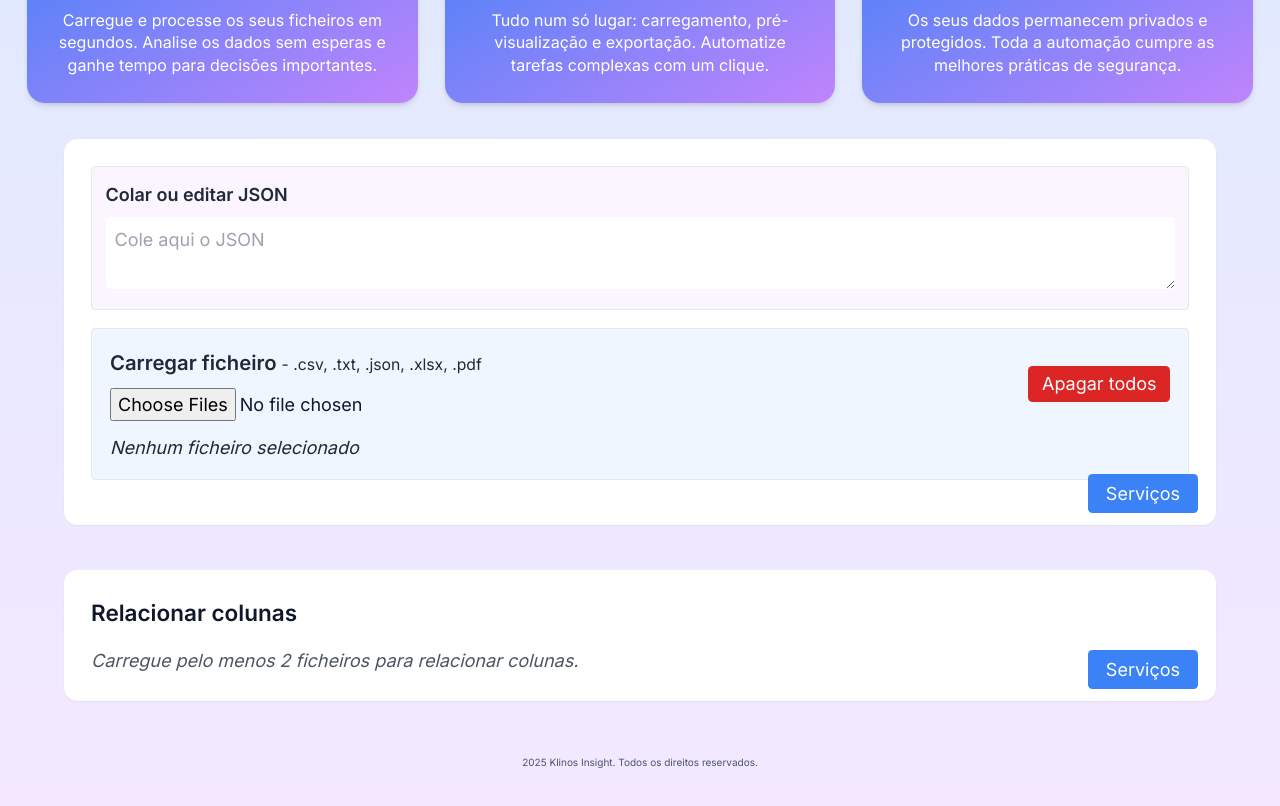
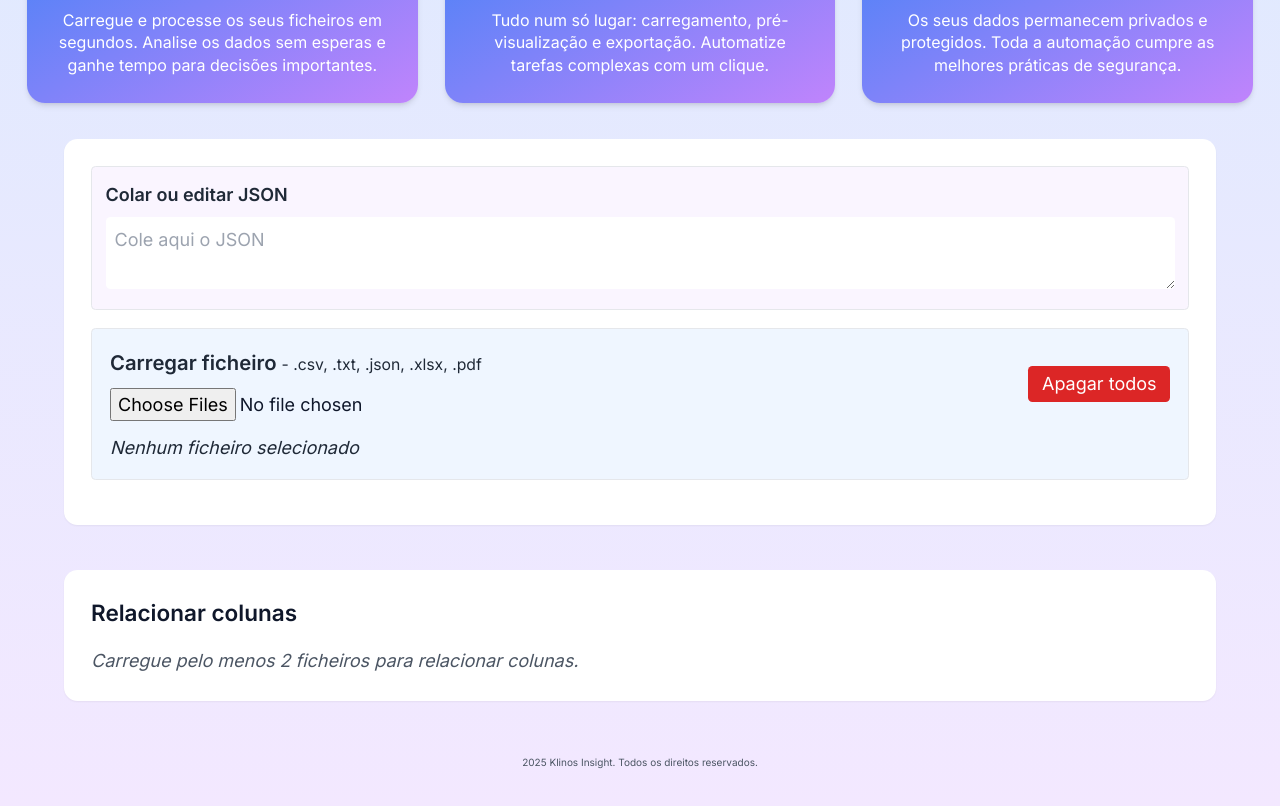
Before and after one commit to klinos3/klinos-App, a React (Create React App) app: page / in a window 1280 px wide. Shown: the part 320-1126 px from the top of the page. Built offline with nearby package versions, Linux system fonts and the light colour scheme.

Commit message:
update layout estetica

```diff
--- a/src/App.jsx
+++ b/src/App.jsx
@@ -128,7 +128,6 @@ export default function App() {
         </nav>
       </div>
 
-
       {/* Nome + frase */}
       <header className="text-center my-4">
         <a
@@ -159,9 +158,7 @@ export default function App() {
       </section>
 
       {/* Área principal: pré-visualizar */}
-      <section className="bg-white p-6 rounded-xl max-w-5xl mx-auto mb-10 shadow-sm relative">
-        {/* JSON / Upload */}
-        {/* Mantém todo o código existente */}
+      <section className="bg-white p-6 rounded-xl max-w-5xl mx-auto mb-10 shadow-sm">
         {/* Colar/editar JSON */}
         <div className="p-3 border rounded mb-4 bg-purple-50">
           <label className="text-gray-800 font-semibold">Colar ou editar JSON</label>
@@ -205,12 +202,13 @@ export default function App() {
             <p className="text-gray-800 italic mt-3">Nenhum ficheiro selecionado</p>
           )}
         </div>
+
         {/* Lista de ficheiros */}
         {filesData.map((f, index) => (
-  <div key={f.name + index} className="mb-4 border rounded bg-white shadow-sm relative">
+          <div key={f.name + index} className="mb-4 border rounded bg-white shadow-sm">
             <div className="flex justify-between items-center px-3 py-2 border-b">
               <p className="font-semibold text-gray-800">
-        Ficheiro {index + 1}: {f.name} — {f.headers.length} colunas, {f.rows.length} linhas
+                {index + 1}. {f.name} — {f.headers.length} colunas, {f.rows.length} linhas
               </p>
               <button
                 onClick={() => removeFile(f.name)}
@@ -248,8 +246,9 @@ export default function App() {
           </div>
         ))}
 
-        {/* Botão Serviços no fundo direito do retângulo */}
-        <div className="absolute bottom-4 right-4">
+        {/* Botão Serviços final da seção de pré-visualização */}
+        {filesData.length > 0 && (
+          <div className="flex justify-end mt-4">
             <a
               href="/servicos"
               className="bg-blue-500 text-white rounded px-4 py-2 hover:bg-blue-600 transition"
@@ -257,10 +256,11 @@ export default function App() {
               Serviços
             </a>
           </div>
+        )}
       </section>
 
       {/* Relacionar colunas */}
-      <section className="bg-white p-6 rounded-xl max-w-5xl mx-auto mb-10 shadow-sm relative">
+      <section className="bg-white p-6 rounded-xl max-w-5xl mx-auto mb-10 shadow-sm">
         <h3 className="text-xl font-semibold mb-4">Relacionar colunas</h3>
         {filesData.length > 1 ? (
           filesData.map((file) => (
@@ -283,16 +283,24 @@ export default function App() {
             Carregue pelo menos 2 ficheiros para relacionar colunas.
           </p>
         )}
-        {/* Mostrar relações em estilo SQL */}
+
+        {/* Mostrar relações de colunas */}
         {Object.keys(relations).length > 0 && (
           <div className="mt-4 p-3 bg-gray-50 rounded border">
             <h4 className="font-semibold mb-2">Colunas relacionadas (simulação SQL):</h4>
-    <pre className="text-sm">{JSON.stringify(relations, null, 2)}</pre>
+            <ul className="text-sm">
+              {Object.entries(relations).map(([file, col], idx) => (
+                <li key={idx}>
+                  <strong>{file}</strong> → {col || "nenhuma coluna escolhida"}
+                </li>
+              ))}
+            </ul>
           </div>
         )}
 
-        {/* Botão Serviços no fundo direito do retângulo */}
-        <div className="absolute bottom-4 right-4">
+        {/* Botão Serviços final da seção Relacionar colunas */}
+        {filesData.length > 1 && (
+          <div className="flex justify-end mt-4">
             <a
               href="/servicos"
               className="bg-blue-500 text-white rounded px-4 py-2 hover:bg-blue-600 transition"
@@ -300,13 +308,13 @@ export default function App() {
               Serviços
             </a>
           </div>
+        )}
       </section>
 
       {/* Rodapé */}
       <footer className="text-center text-gray-600 py-2 text-[10px]">
         2025 Klinos Insight. Todos os direitos reservados.
       </footer>
-
     </div>
   );
 }
```
Lines whose indentation alone changed are shown as unchanged.
